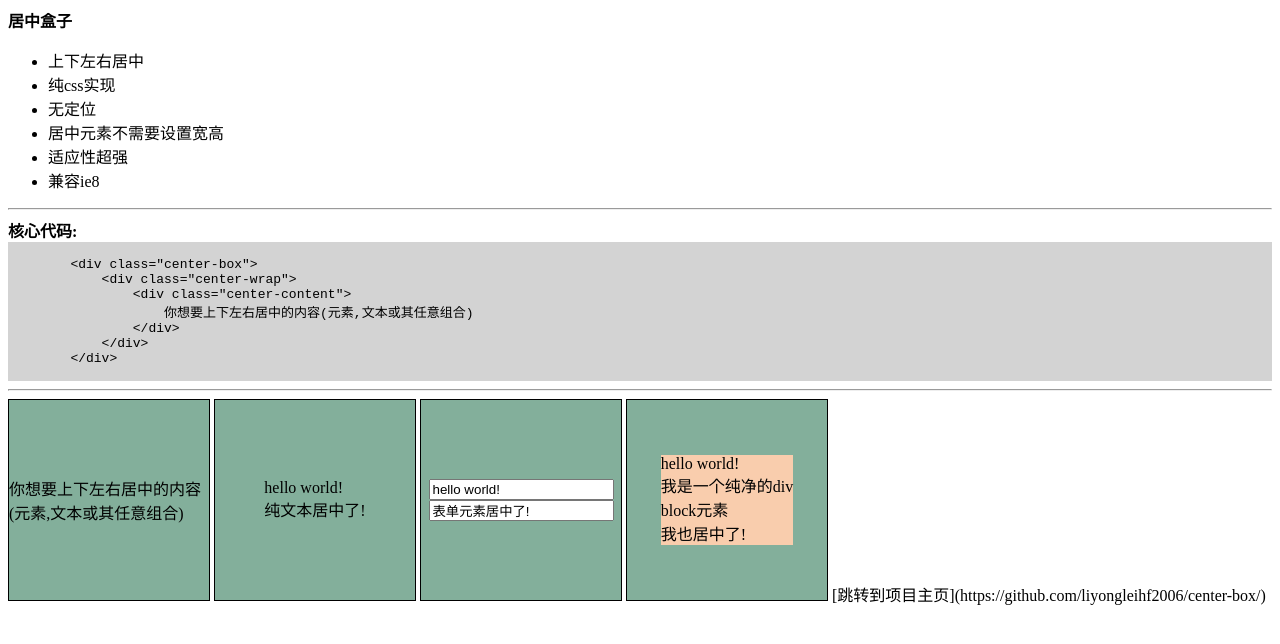
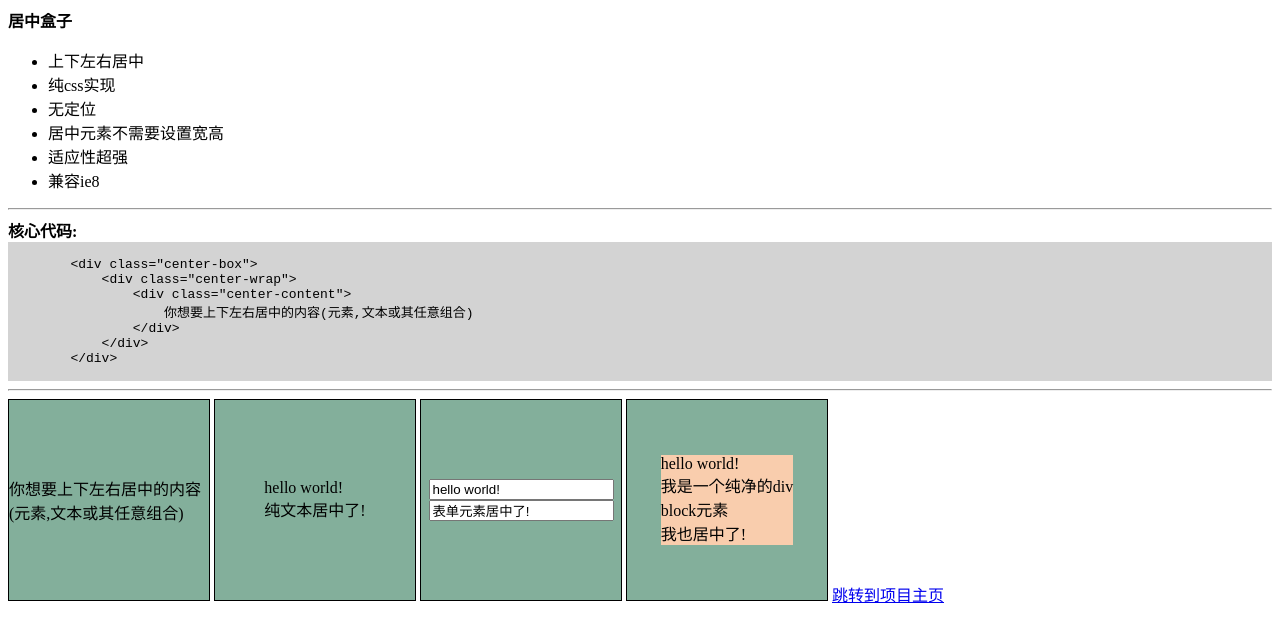
Before and after one commit to liyongleihf2006/center-box, a plain HTML site: page index.html in a window 1280 px wide. Drawn offline with Linux system fonts and the light colour scheme.

Commit message:
Update index.html

```diff
--- a/index.html
+++ b/index.html
@@ -77,6 +77,6 @@
             </div>
         </div>
     </div>
-    [跳转到项目主页](https://github.com/liyongleihf2006/center-box/)
+    <a href="https://github.com/liyongleihf2006/center-box/" target="_blank">跳转到项目主页</a>
 </body>
 </html>
```
